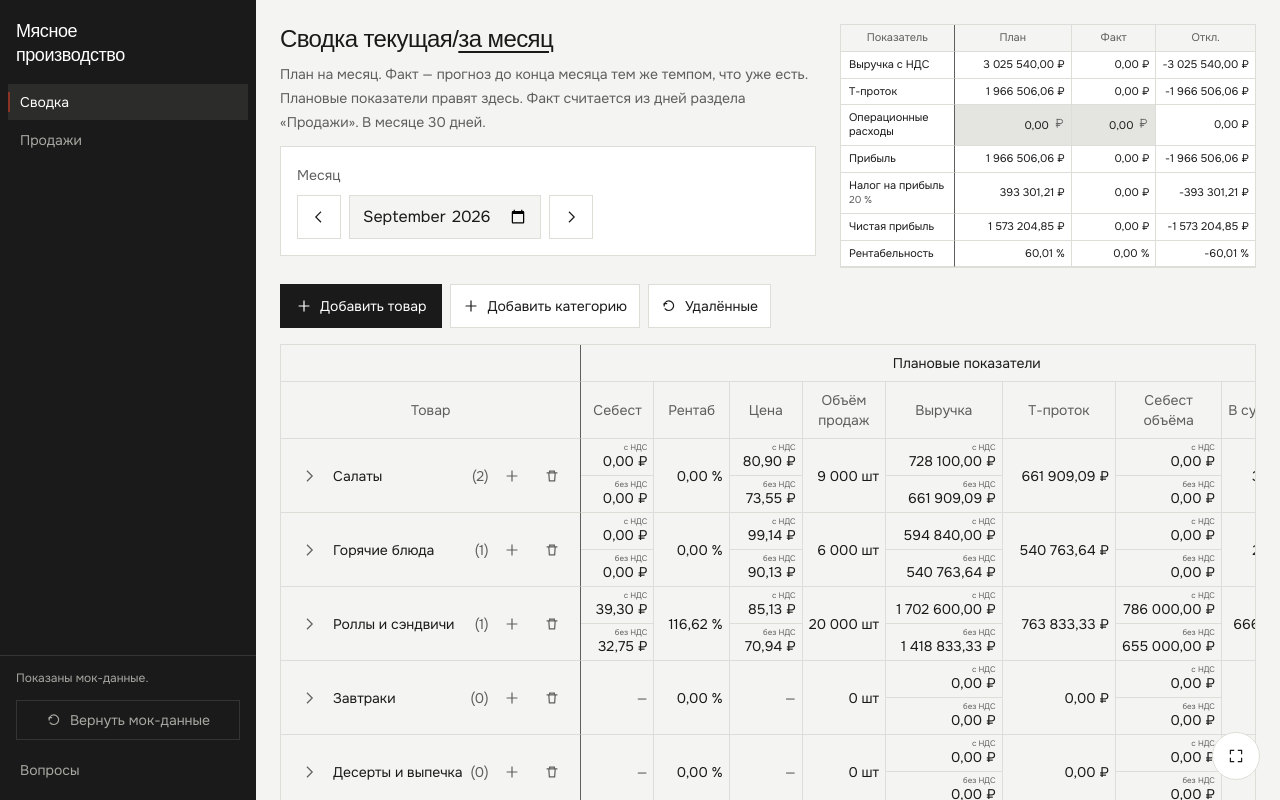
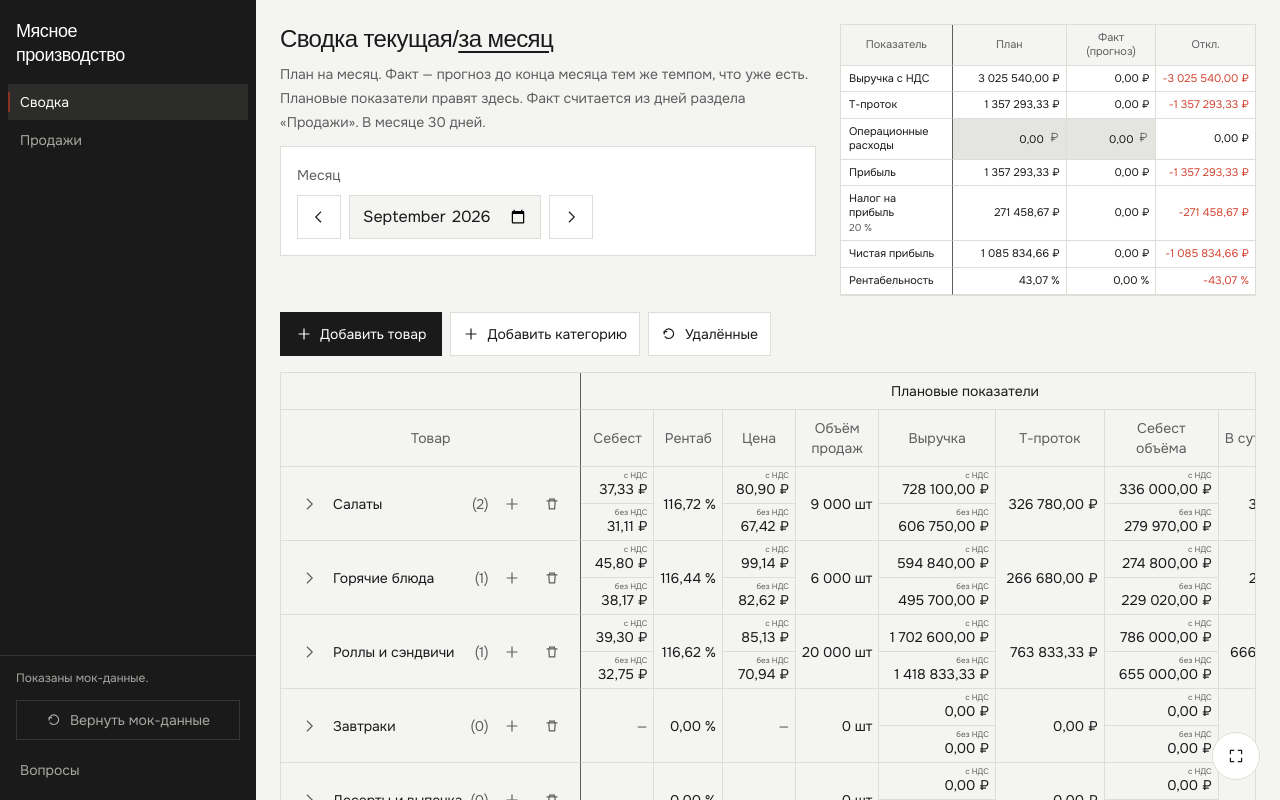
Before and after one commit to makediff-dev/food-proto, a Next.js app: page / in a window 1280 px wide. Shown: the top 800 px of the page. Built offline with nearby package versions, Linux system fonts and the light colour scheme; a web font is replaced by a local one.

Commit message:
Небольшие корректировки внешнего вида и дополнение моков

```diff
--- a/src/app/globals.css
+++ b/src/app/globals.css
@@ -11,6 +11,7 @@
   --sidebar-line: #343432;
   --sidebar-active: #2c2c2a;
   --mark: #8d3326;
+  --negative: #d44532;
   --background: var(--paper);
   --foreground: var(--ink);
 }
@@ -26,6 +27,7 @@
   --color-sidebar-line: var(--sidebar-line);
   --color-sidebar-active: var(--sidebar-active);
   --color-mark: var(--mark);
+  --color-negative: var(--negative);
   --color-background: var(--background);
   --color-foreground: var(--foreground);
   --font-sans: var(--font-onest);
--- a/src/domain/document.ts
+++ b/src/domain/document.ts
@@ -1,7 +1,7 @@
 import { fitsSafeMoneyProduct } from '@/domain/money';
 import { MAX_PRICE_KOPECKS } from '@/domain/units';
 
-export const SCHEMA_VERSION = 31 as const;
+export const SCHEMA_VERSION = 32 as const;
 
 export const MAX_LABEL_LENGTH = 200;
 
--- a/src/features/sales-fact/sale-screen.tsx
+++ b/src/features/sales-fact/sale-screen.tsx
@@ -39,6 +39,7 @@ import {
   IconUndo,
 } from '@/features/shell/icons';
 import { PageFrame } from '@/features/shell/page-frame';
+import { TableNumber } from '@/features/shell/table-number';
 
 interface LineDraft {
   key: string;
@@ -385,7 +386,13 @@ function SaleForm({
                         />
                       </td>
                       <td className="border-b border-line px-3 py-2 text-right whitespace-nowrap">
-                        {ex === null ? '—' : formatMoney(ex)}
+                        {ex === null ? (
+                          '—'
+                        ) : (
+                          <TableNumber value={ex}>
+                            {formatMoney(ex)}
+                          </TableNumber>
+                        )}
                       </td>
                       <td className="border-b border-line px-2 py-2 text-right">
                         <button
--- a/src/features/sales/summary-headline.tsx
+++ b/src/features/sales/summary-headline.tsx
@@ -5,6 +5,7 @@ import { useId, useState } from 'react';
 import type {
   SummaryHeadline as Headline,
   OperatingExpenseSide,
+  SummaryLens,
 } from '@/domain/summary';
 import { formatMoney } from '@/features/sales/money';
 import {
@@ -14,6 +15,7 @@ import {
   priceDraft,
 } from '@/features/sales/text';
 import { IconRuble } from '@/features/shell/icons';
+import { TableNumber } from '@/features/shell/table-number';
 
 const editableCellClassName = 'bg-[#e4e4e0]';
 
@@ -51,12 +53,14 @@ const ROWS: { id: HeadlineRowId; label: string }[] = [
 export function SummaryHeadlineTable({
   headline,
   month,
+  view,
   planEditable,
   factEditable,
   onOperatingExpense,
 }: {
   headline: Headline;
   month: string;
+  view: SummaryLens;
   planEditable: boolean;
   factEditable: boolean;
   onOperatingExpense: (
@@ -68,7 +72,9 @@ export function SummaryHeadlineTable({
     <div className="w-full overflow-x-auto border border-line bg-sheet sm:w-[26rem]">
       <table className="w-full border-separate border-spacing-0 text-[11px] leading-tight text-ink">
         <caption className="sr-only">
-          Свод периода: план, факт и отклонение. Операционные расходы без НДС.
+          {view === 'current'
+            ? 'Свод периода: план (корр.), факт и отклонение. Операционные расходы без НДС.'
+            : 'Свод периода: план, факт (прогноз) и отклонение. Операционные расходы без НДС.'}
         </caption>
         <thead>
           <tr>
@@ -76,10 +82,10 @@ export function SummaryHeadlineTable({
               Показатель
             </th>
             <th scope="col" className={valueHeadClassName}>
-              План
+              {view === 'current' ? 'План (корр.)' : 'План'}
             </th>
             <th scope="col" className={valueHeadClassName}>
-              Факт
+              {view === 'forecast' ? 'Факт (прогноз)' : 'Факт'}
             </th>
             <th scope="col" className={valueHeadClassName}>
               Откл.
@@ -190,9 +196,9 @@ function HeadlineValue({
   return values.netProfitabilityHundredths === null ? (
     <Empty />
   ) : (
-    <span className="whitespace-nowrap">
+    <TableNumber value={values.netProfitabilityHundredths}>
       {formatPercentHundredths(values.netProfitabilityHundredths)}
-    </span>
+    </TableNumber>
   );
 }
 
@@ -227,9 +233,9 @@ function VarianceValue({
   return variance.netProfitabilityHundredths === null ? (
     <Empty />
   ) : (
-    <span className="whitespace-nowrap">
+    <TableNumber value={variance.netProfitabilityHundredths}>
       {formatPercentHundredths(variance.netProfitabilityHundredths)}
-    </span>
+    </TableNumber>
   );
 }
 
@@ -242,7 +248,7 @@ function MoneyOrEmpty({ amount }: { amount: number | null }) {
 }
 
 function MoneyAmount({ amount }: { amount: number }) {
-  return <span className="whitespace-nowrap">{formatMoney(amount)}</span>;
+  return <TableNumber value={amount}>{formatMoney(amount)}</TableNumber>;
 }
 
 function Empty() {
--- a/src/features/sales/summary-screen.tsx
+++ b/src/features/sales/summary-screen.tsx
@@ -205,6 +205,7 @@ function Workspace({
           <SummaryHeadlineTable
             headline={summary.headline}
             month={month}
+            view={view}
             planEditable={planMetricsEditable}
             factEditable={catalogEditable}
             onOperatingExpense={(side, amountExVat) => {
@@ -312,6 +313,7 @@ function Workspace({
                 planTotals={summary.planTotalsSide}
                 factTotals={summary.factTotals}
                 variance={summary.variance}
+                view={view}
                 editable={editable}
                 vatEditable={planMetricsEditable}
                 catalogEditable={catalogEditable}
--- a/src/features/sales/summary-table.tsx
+++ b/src/features/sales/summary-table.tsx
@@ -6,6 +6,7 @@ import type { UnitCost } from '@/domain/cost';
 import type { SalesPlanRejection } from '@/domain/sales-plan';
 import type {
   SummaryGroup,
+  SummaryLens,
   SummaryRow,
   SummarySide,
   SummaryVariance,
@@ -29,6 +30,7 @@ import {
   IconPlus,
   IconTrash,
 } from '@/features/shell/icons';
+import { TableNumber } from '@/features/shell/table-number';
 
 const gridFieldClassName =
   'w-full min-w-0 cursor-text appearance-none border-0 bg-transparent p-0 text-right text-sm text-ink shadow-none outline-none';
@@ -149,6 +151,7 @@ export function SummaryTable({
   planTotals,
   factTotals,
   variance,
+  view,
   editable,
   vatEditable,
   catalogEditable,
@@ -166,6 +169,7 @@ export function SummaryTable({
   planTotals: SummarySide | null;
   factTotals: SummarySide;
   variance: SummaryVariance;
+  view: SummaryLens;
   editable: boolean;
   vatEditable: boolean;
   catalogEditable: boolean;
@@ -196,7 +200,9 @@ export function SummaryTable({
     >
       <table className="w-max min-w-full border-separate border-spacing-0 text-sm">
         <caption className="sr-only">
-          Сводка месяца: план, факт и отклонение
+          {view === 'current'
+            ? 'Сводка месяца: план (корр.), факт и отклонение'
+            : 'Сводка месяца: план, факт (прогноз) и отклонение'}
         </caption>
         <thead className="sticky top-0 z-30">
           <tr>
@@ -206,14 +212,22 @@ export function SummaryTable({
               scope="colgroup"
               className="border-b border-b-line border-r-[1.5px] border-r-muted bg-paper px-3 py-2 text-center align-middle text-sm font-normal text-ink"
             >
-              {keepWithNext('Плановые показатели')}
+              {keepWithNext(
+                view === 'current'
+                  ? 'Плановые показатели (корр.)'
+                  : 'Плановые показатели',
+              )}
             </th>
             <th
               colSpan={SIDE_COLUMNS.length}
               scope="colgroup"
               className="border-b border-b-line border-r-[1.5px] border-r-muted bg-paper px-3 py-2 text-center align-middle text-sm font-normal text-ink"
             >
-              {keepWithNext('Фактические показатели')}
+              {keepWithNext(
+                view === 'forecast'
+                  ? 'Фактические показатели (прогноз)'
+                  : 'Фактические показатели',
+              )}
             </th>
             <th
               colSpan={VARIANCE_COLUMNS.length}
@@ -721,9 +735,9 @@ function PlanCell({
           row.plan.priceExVatTenThousandths === null ? (
             <Empty />
           ) : (
-            <span className="whitespace-nowrap">
+            <TableNumber value={row.plan.priceExVatTenThousandths}>
               {formatPriceExVat(row.plan.priceExVatTenThousandths)}
-            </span>
+            </TableNumber>
           )
         }
       />
@@ -790,9 +804,9 @@ function SideCell({
       return side.profitabilityHundredths === null ? (
         <Empty />
       ) : (
-        <span className="whitespace-nowrap">
+        <TableNumber value={side.profitabilityHundredths}>
           {formatPercentHundredths(side.profitabilityHundredths)}
-        </span>
+        </TableNumber>
       );
     case 'price':
       if (
@@ -805,9 +819,9 @@ function SideCell({
             bottomLabel="без НДС"
             top={<MoneyAmount amount={side.priceWithVat} />}
             bottom={
-              <span className="whitespace-nowrap">
+              <TableNumber value={side.priceExVatTenThousandths}>
                 {formatPriceExVat(side.priceExVatTenThousandths)}
-              </span>
+              </TableNumber>
             }
           />
         );
@@ -819,9 +833,9 @@ function SideCell({
       return side.volumePieces === null ? (
         <Empty />
       ) : (
-        <span className="whitespace-nowrap">
+        <TableNumber value={side.volumePieces}>
           {formatPieces(side.volumePieces)} шт
-        </span>
+        </TableNumber>
       );
     case 'revenue':
       if (kind === 'total' && !side.revenueComplete) {
@@ -856,22 +870,24 @@ function SideCell({
       return side.perDay === null ? (
         <Empty />
       ) : (
-        <span className="whitespace-nowrap">{formatPerDay(side.perDay)}</span>
+        <TableNumber value={side.perDay}>
+          {formatPerDay(side.perDay)}
+        </TableNumber>
       );
     case 'vat':
       if (kind === 'total') {
         return side.vatPercentHundredths === null ? (
           <Empty />
         ) : (
-          <span className="whitespace-nowrap">
+          <TableNumber value={side.vatPercentHundredths}>
             {formatPercentHundredths(side.vatPercentHundredths)}
-          </span>
+          </TableNumber>
         );
       }
       return side.vatPercent === null ? (
         <Empty />
       ) : (
-        <span className="whitespace-nowrap">{side.vatPercent} %</span>
+        <TableNumber value={side.vatPercent}>{side.vatPercent} %</TableNumber>
       );
     default:
       return <Empty />;
@@ -915,7 +931,7 @@ function UnitCostValue({ cost }: { cost: UnitCost | null }) {
 }
 
 function MoneyAmount({ amount }: { amount: number }) {
-  return <span className="whitespace-nowrap">{formatMoney(amount)}</span>;
+  return <TableNumber value={amount}>{formatMoney(amount)}</TableNumber>;
 }
 
 function VatMoneyOrEmpty({
--- /dev/null
+++ b/src/features/shell/table-number.tsx
@@ -0,0 +1,15 @@
+import type { ReactNode } from 'react';
+
+export function tableNumberClassName(value: number): string {
+  return value < 0 ? 'whitespace-nowrap text-negative' : 'whitespace-nowrap';
+}
+
+export function TableNumber({
+  value,
+  children,
+}: {
+  value: number;
+  children: ReactNode;
+}) {
+  return <span className={tableNumberClassName(value)}>{children}</span>;
+}
```
Also changed, not shown: src/data/mock-document.ts (+12 -13 lines), src/features/sales-fact/sales-fact-table.tsx (+10 -9 lines), 2 other files (tests, documents, lock files or other folders).
